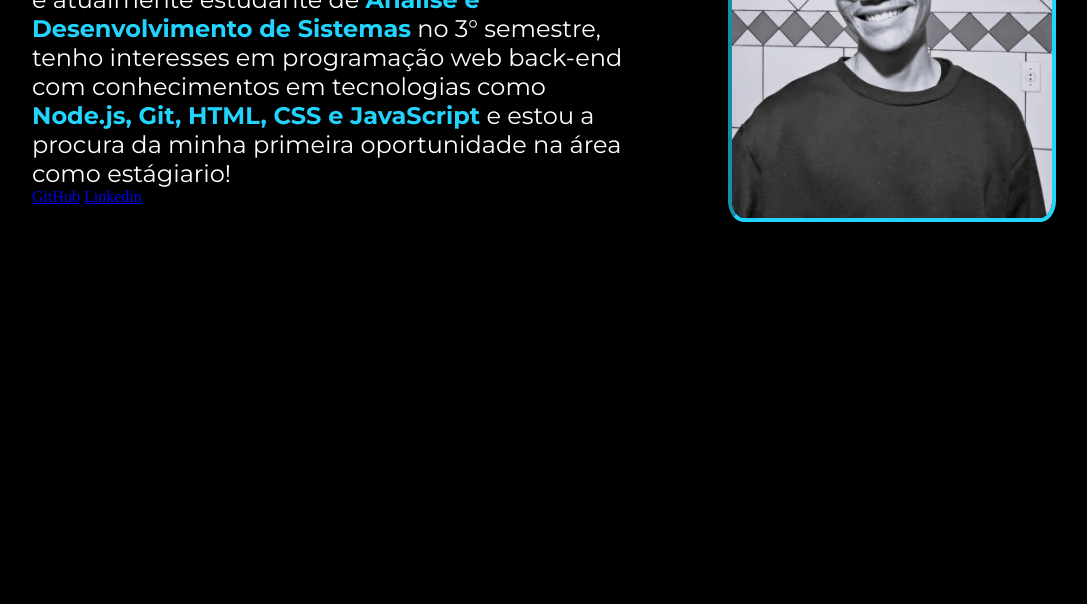
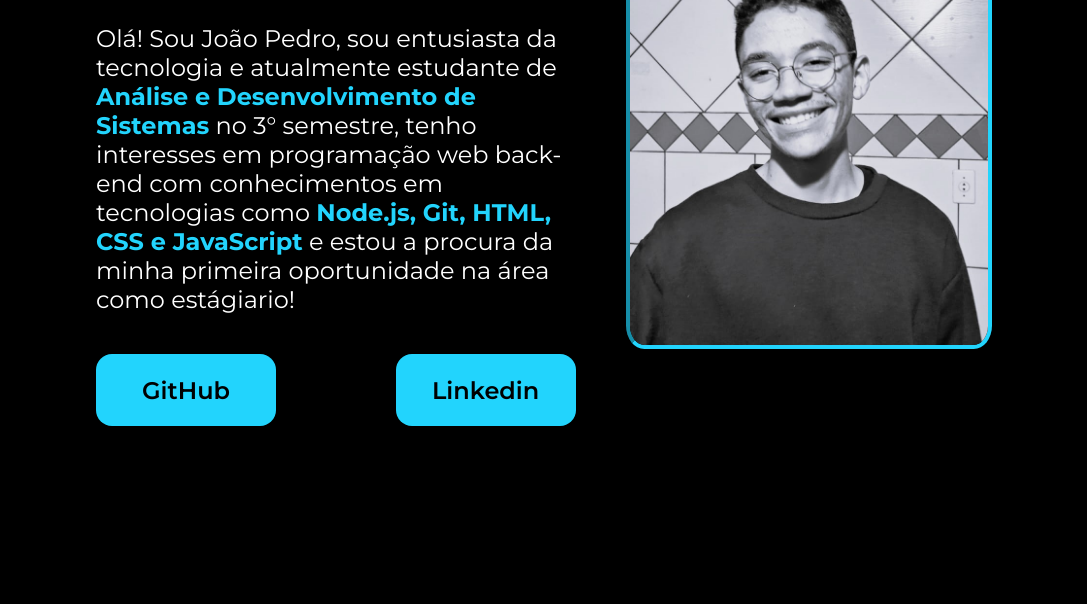
Before and after one commit to Joaoaraujo61/Oracle-Next-Education, a plain HTML site: page portifolio/index.html in a window 1280 px wide. Shown: the part 324-928 px from the top of the page, without its empty margins (96-1183 px from the left). Drawn offline with nearby package versions, Linux system fonts and the light colour scheme.

Commit message:
estilização finalizada

```diff
--- a/portifolio/index.html
+++ b/portifolio/index.html
@@ -12,8 +12,10 @@
         <section class="apresentacao__conteudo">
             <h1 class="apresentacao__conteudo__titulo">Explorando tecnologias e o <strong class="destaque">desenvolvimento web</strong>, sobre mim!</h1>
             <p class="apresentacao__conteudo__texto">Olá! Sou João Pedro, sou entusiasta da tecnologia e atualmente estudante de <strong class="destaque">Análise e Desenvolvimento de Sistemas</strong> no 3° semestre, tenho interesses em programação web back-end com conhecimentos em tecnologias como <strong class="destaque">Node.js, Git, HTML, CSS e JavaScript</strong> e estou a procura da minha primeira oportunidade na área como estágiario!  </p>
-            <a href="https://github.com/Joaoaraujo61" target="_blank">GitHub</a>
-            <a href="https://www.linkedin.com/in/jo%C3%A3o-pedro-de-ara%C3%BAjo-ti/" target="_blank">Linkedin</a>
+            <div class="apresentacao__conteudo__links">
+                <a  class="apresentacao__conteudo__links_link" href="https://github.com/Joaoaraujo61" target="_blank">GitHub</a>
+                <a class="apresentacao__conteudo__links_link" href="https://www.linkedin.com/in/jo%C3%A3o-pedro-de-ara%C3%BAjo-ti/" target="_blank">Linkedin</a>
+            </div>
         </section>
         <img src="jp.jpeg" alt="foto perfil">
     </main>
--- a/portifolio/style.css
+++ b/portifolio/style.css
@@ -1,9 +1,9 @@
 @import url('https://fonts.googleapis.com/css2?family=Krona+One&family=Montserrat:ital,wght@0,100..900;1,100..900&display=swap');
-
 *{
     margin: 0;
     padding: 0;
 }
+
 
 body{
     height: 100vh;
@@ -15,13 +15,18 @@ body{
     color: #22d4fd;
 }
 .apresentacao{
-    margin: 10%;
+    margin: 10% 15%;
     display: flex;
     align-items: center;
     justify-content: space-between;
+    gap: 50px;
 }
 .apresentacao__conteudo{
     width: 615px;
+    max-width: 100%;
+    display: flex;
+    flex-direction: column;
+    gap: 40px;
 }
 .apresentacao__conteudo__titulo{
     font-size: 36px;
@@ -31,8 +36,25 @@ body{
     font-size: 24px;
     font-family: "Montserrat", sans-serif;
 }
+.apresentacao__conteudo__links{
+    display: flex;
+    justify-content: space-between;
+}
+.apresentacao__conteudo__links_link{
+    background-color: #22d4fd;
+    width: 180px;
+    text-align: center;
+    border-radius: 16px;
+    font-size: 24px;
+    padding: 21.5px 0px;
+    text-decoration: none;
+    color: black;
+    font-family: "montserrat", "sans-serif";
+    font-weight: 600;
+}
 img{
-    width: 40vh;
+    width: 40%;
+    max-width: 100%;
     border-radius: 5%;
     border: 4px inset #22d4fd;
 }
```
